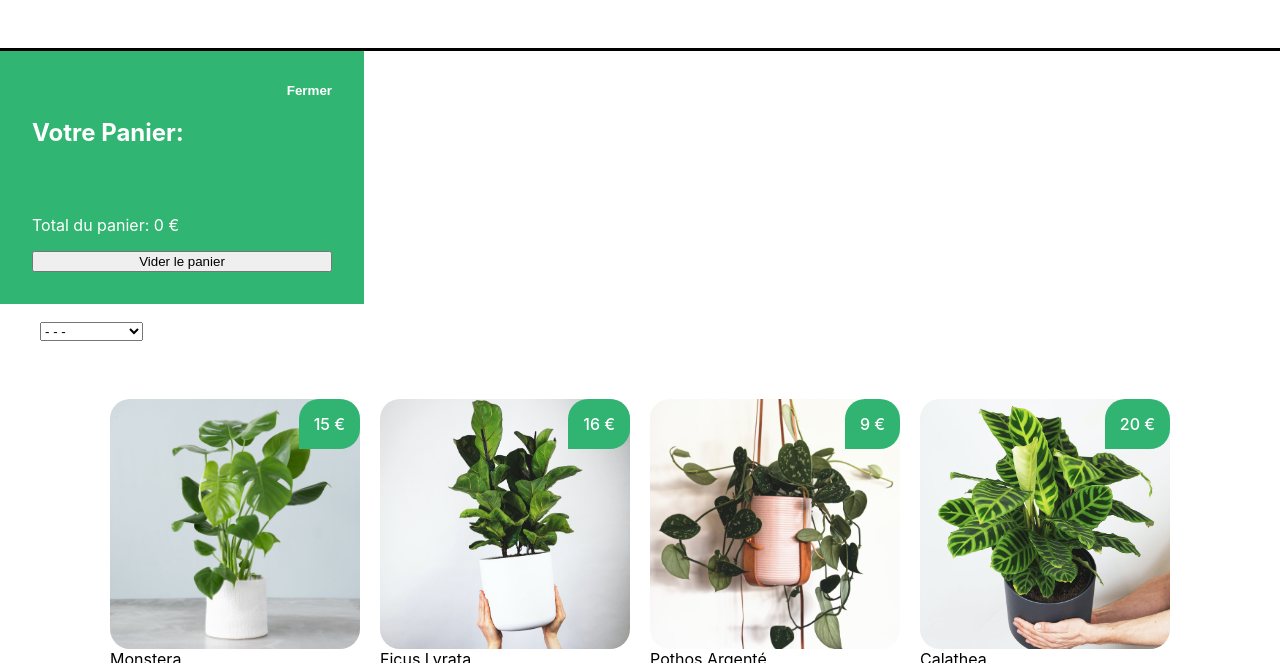
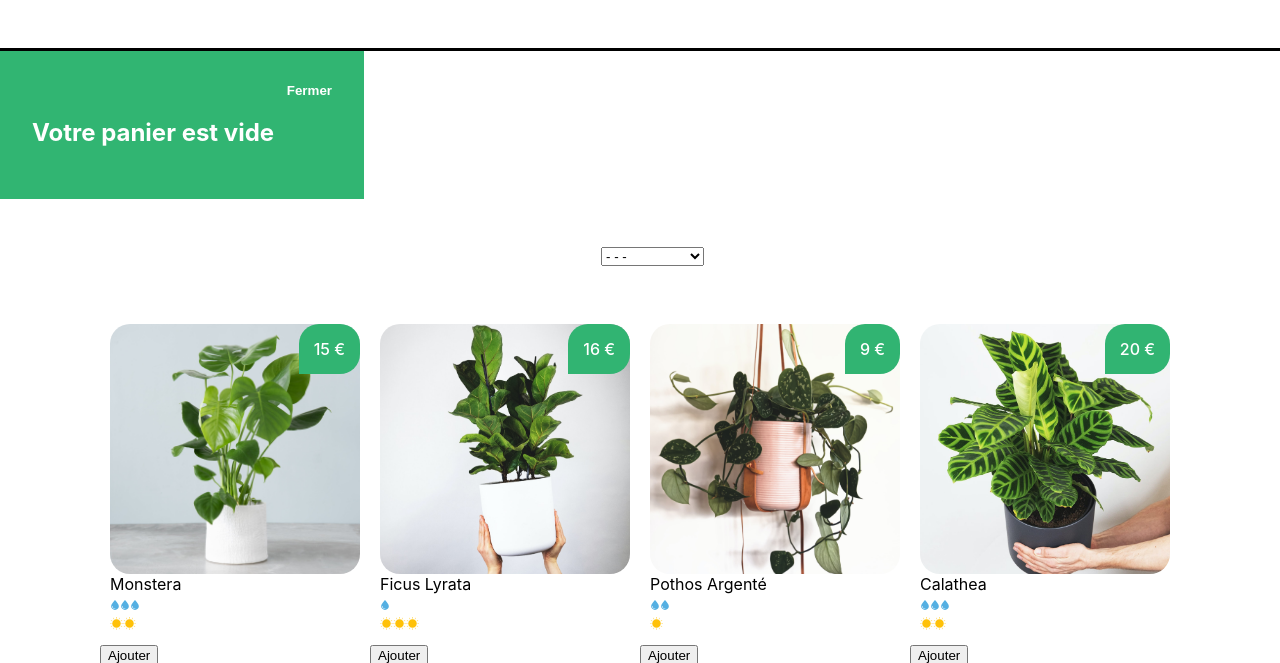
Before and after one commit to EnzoFB/CoursReact-LaMaisonJungle, a React app: page / in a window 1280 px wide. Shown: the part 98-761 px from the top of the page. Built offline with nearby package versions, Linux system fonts and the light colour scheme.

Commit message:
last commit

```diff
--- a/src/components/App.js
+++ b/src/components/App.js
@@ -1,21 +1,21 @@
-import { useState } from 'react';
+import { useState, useEffect } from 'react';
 import Banner from './Banner'
 import Cart from './Cart';
 import Footer from './Footer';
 import ShoppingList from './ShoppingList'
-
-/*
-const App = () => <div>
-    <Banner/>
-    <Cart/>
-    <ShoppingList/>
-    <Footer />
-</div>
-*/
+import '../styles/Layout.css'
 
 function App() {
+    // On récupere le panier dans le local storage
+    const savedCart = localStorage.getItem('cart')
 
-    const [cart, updateCart] = useState([])
+    // Si savedCart existe, on le parse pour l'utiliser comme valeur par défaut, sinon, on utilise par défaut un tableau vide
+    const [cart, updateCart] = useState(savedCart ? JSON.parse(savedCart) : [])
+
+    // On transforme une valeur (le panier) en objet utilisable
+    useEffect(() => {
+        localStorage.setItem('cart', JSON.stringify(cart))
+    })
 
     return <div>
         <Banner/>
--- a/src/components/Cart.js
+++ b/src/components/Cart.js
@@ -1,19 +1,16 @@
 import '../styles/Cart.css'
-import { useState } from 'react'
+import { useState, useEffect } from 'react'
 
 const Cart = ({cart, updateCart}) => {
 
     //const [cart, updateCart] = useState(0)              // Décomposition (Tableau) de useState(Valeur par défault)$
     const [isOpen, setIsOpen] = useState(true)
-    /*
-    const totalPrice = (...prices) => {
-        let sum = 0;
-        prices.forEach(price => {
-            sum = sum + price
-        });
-        return sum;
-    }
-    */
+
+    const totalPrice = cart.reduce((acc, plant) => acc + plant.amount * plant.price, 0)
+
+    useEffect(() => {
+        document.title = `LMJ: ${totalPrice}€ d'achats`
+    }, [totalPrice])
 
     function displayCart({name, price, amount, index}) {
         return <li key={`${name}-${index}`}>{name} {price}€ x {amount}</li>
@@ -21,13 +18,22 @@ const Cart = ({cart, updateCart}) => {
 
     return isOpen ? (
         <div className="cart">
-            <button className="cart-toggle-button" onClick={() => setIsOpen(false)}>Fermer</button>
-            <h2>Votre Panier:</h2>
-            <ul>
-                {cart.map(displayCart)}
-            </ul>
-            <p>Total du panier: {cart.reduce((acc, plant) => acc + plant.amount * plant.price, 0)} €</p>
-            <button onClick={() => updateCart([])}>Vider le panier</button>
+            <button className="cart-toggle-button"
+                onClick={() => setIsOpen(false)}>
+                Fermer
+            </button>
+            { cart.length > 0 ? (
+                <div>
+                    <h2>Votre Panier:</h2>
+                    <ul>
+                        {cart.map(displayCart)}
+                    </ul>
+                    <p>Total du panier: {totalPrice} €</p>
+                    <button onClick={() => updateCart([])}>Vider le panier</button>
+                </div>
+            ) : (
+                <div><h2>Votre panier est vide</h2></div>
+            )}
         </div>
         ) : (
             <div className="cart-closed">
--- a/src/components/Categories.js
+++ b/src/components/Categories.js
@@ -1,4 +1,4 @@
-import {useState} from 'react'
+import '../styles/Categories.css'
 
 function Categories({categoriesList, setSelectedCategory, selectedCategory}) {
 
--- a/src/styles/Banner.css
+++ b/src/styles/Banner.css
@@ -1,5 +1,5 @@
 .banner {
-    color: black;
+	color: black;
 	text-align: right;
 	padding: 32px;
 	border-bottom: solid 3px black;
@@ -10,7 +10,7 @@
 }
 
 .title {
-    padding-left: 32px;
+	padding-left: 32px;
 }
 
 .logo {
--- /dev/null
+++ b/src/styles/Categories.css
@@ -0,0 +1,8 @@
+.categories {
+	text-align: center;
+	padding-top: 30px;
+}
+
+.categories-select {
+	margin-right: 15px;
+}
```
